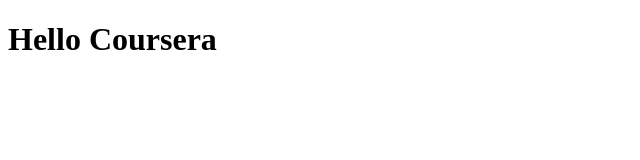
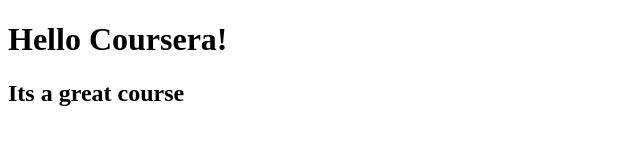
Before and after one commit to Amaggs99/Coursera-test, a plain HTML site: page site/index.html in a window 1280 px wide. Shown: the whole page, without its empty margins (0-640 px from the left). Drawn offline with Linux system fonts and the light colour scheme.

Commit message:
Small Addition to our page content

```diff
--- a/site/index.html
+++ b/site/index.html
@@ -6,6 +6,7 @@
 	<title>Hello Coursera</title>
 </head>
 <body>
-<h1>Hello Coursera</h1>
+<h1>Hello Coursera!</h1>
+<h2>Its a great course</h2>
 </body>
 </html>
```
